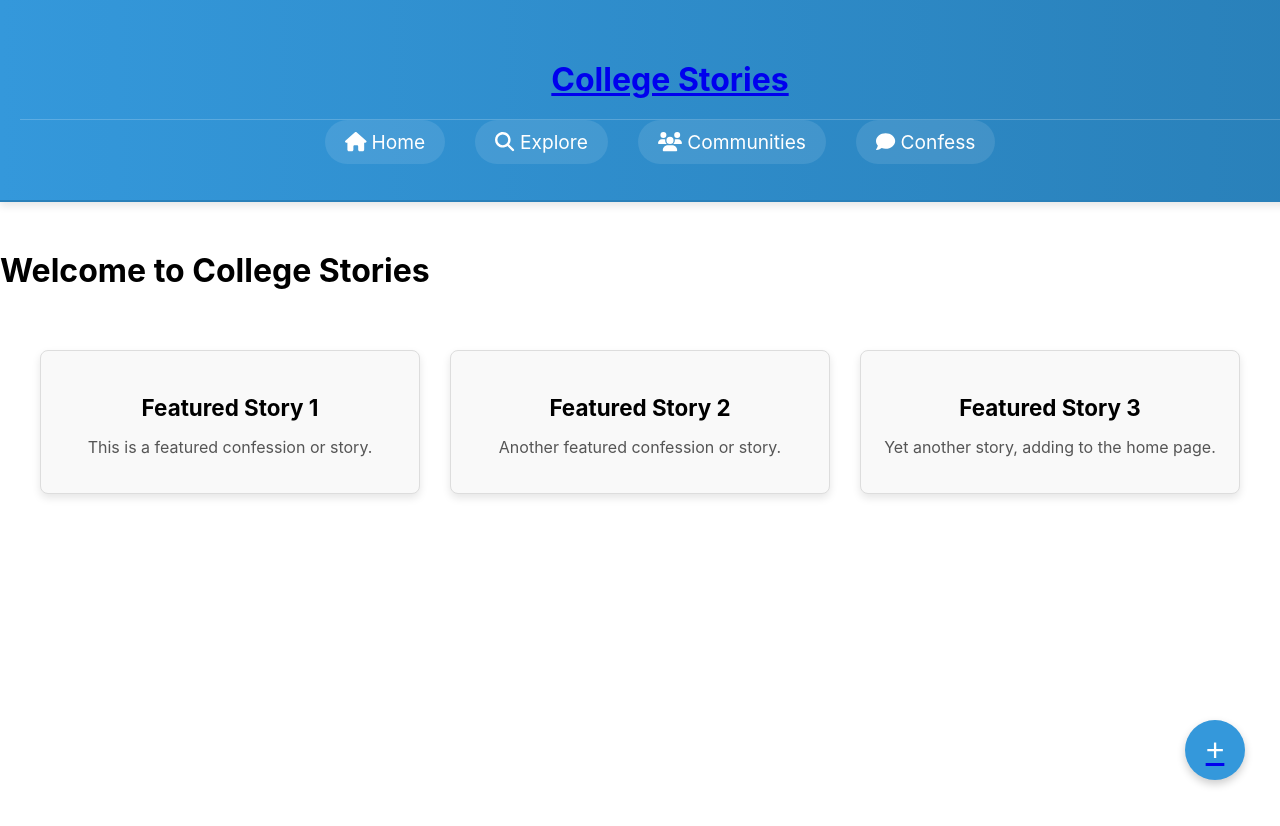
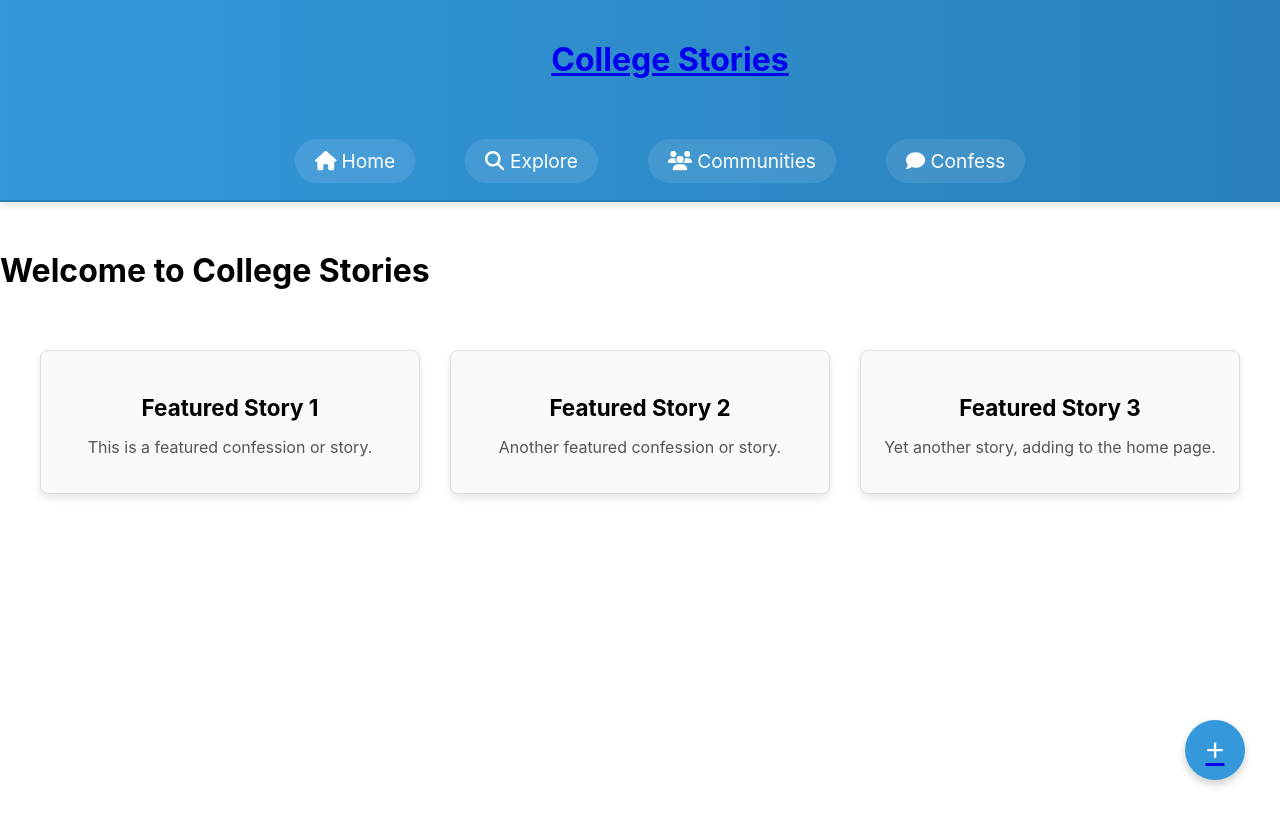
Before and after one commit to JeevanMaragani/college-stories, a React (Create React App) app in the folder client/: page / in a window 1280 px wide. Shown: the top 826 px of the page. Built offline with nearby package versions, Linux system fonts and the light colour scheme.

Commit message:
removed the line between logo and the navigation links

```diff
--- a/client/src/App.css
+++ b/client/src/App.css
@@ -15,13 +15,17 @@ header {
   height: 80px;
   box-shadow: 0 4px 8px rgba(0, 0, 0, 0.1); /*adds a modern shadow effect */
   border-bottom: 2px solid #2980b9; /* Slight border at the bottom for a clean separation */
+
   }
   .logo {
     font-size: 2rem;
     text-align: center;
+    font-weight: bold;
+    position: relative; /* Allows independent positioning */
+    margin-top: -20px; /* Pushes the logo upward by reducing the top margin*/
+    margin-bottom: 20px;
     margin-left: 20px;
-    font-weight: bold;
-    margin-bottom: 20px;
+
 
   }
 
@@ -33,6 +37,9 @@ header h1 {
 }
 
 /* Navigation Links */
+nav {
+  margin-top: 40px; /*Adds space between the logo and navigatioon */
+}
 nav ul {
   list-style: none;
   padding: 0;
@@ -41,12 +48,12 @@ nav ul {
   justify-content: center;
   flex-wrap: nowrap;
   align-items: center;
-  border-top: 1px solid rgba(255, 255, 255, 0.2); /* Light line separating the logo and links */
   padding-top: 10px; /* Move the links lower */
+  margin-top: 60px;
 }
 
 nav ul li {
-  margin: 0 15px; /* Adds spacing between navigation links */
+  margin: 0 25px; /* Adds spacing between navigation links */
 }
 
 nav ul li a {
```
